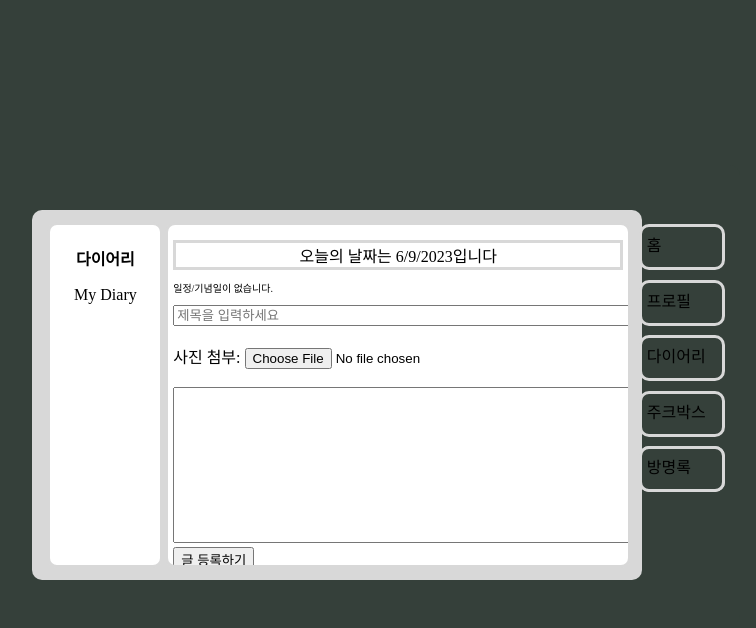
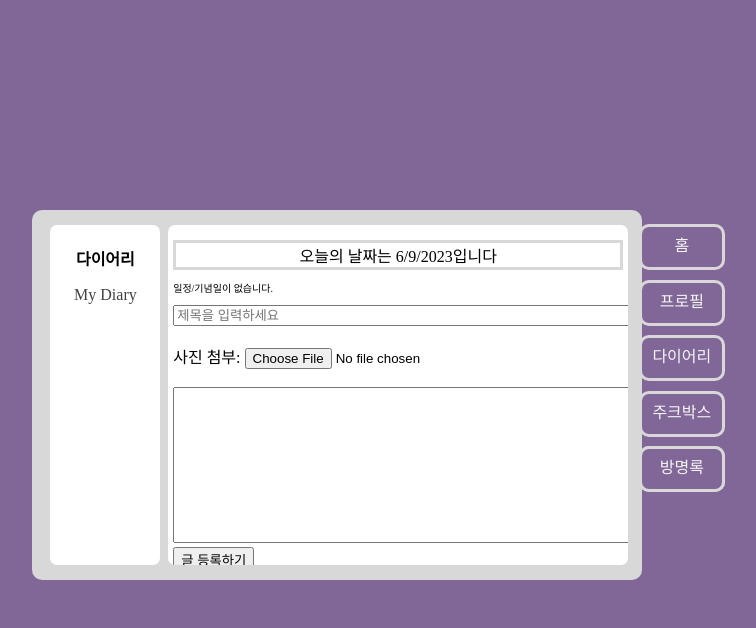
Before and after one commit to realdongchimi/CyworldCRUD, a plain HTML site: page cyworlddiary.html in a window 1280 px wide. Shown: the part 5-633 px from the top of the page, without its empty margins (280-1036 px from the left). Drawn offline with Linux system fonts and the light colour scheme; a web font is replaced by a local one.

Commit message:
디자인 수정

```diff
--- a/cyworld.css
+++ b/cyworld.css
@@ -9,14 +9,14 @@ body{
   size: 100%;
   width: 750px;
   height: 450px;
-   background-color: #35403A;
-   font-family: 'GangwonEdu_OTFBoldA';
+  background-color: #816797;
+  font-family: 'GangwonEdu_OTFBoldA';
 }
 
 .mainbox  {
   width: 750px;
   height: 450px;
-  background-color: #35403A;
+  background-color: #816797;
   position: absolute;
   left: 50%;
   top: 50%;
@@ -68,7 +68,8 @@ body{
 }
 
 .rock {
-  align-items: center;
+  display: flex;
+  justify-content: center;
 }
 
 .message2 {
@@ -100,15 +101,17 @@ body{
 }
 
 a{
+  display: flex;
+  justify-content: center;
   text-decoration: none;
-  color: black;
+  color: whitesmoke;
   font-family: 'GangwonEdu_OTFBoldA';
 }
 
 .minibox1 {
   width: 70px;
   height: 30px;
-  background-color: #35403A;
+  background-color: #816797;
   position: absolute;
   left: 106.5%;
   top: 10%;
@@ -122,7 +125,7 @@ a{
 .minibox2 {
   width: 70px;
   height: 30px;
-  background-color: #35403A;
+  background-color: #816797;
   position: absolute;
   left: 106.5%;
   top: 25%;
@@ -136,7 +139,7 @@ a{
 .minibox3 {
   width: 70px;
   height: 30px;
-  background-color: #35403A;
+  background-color: #816797;
   position: absolute;
   left: 106.5%;
   top: 40%;
@@ -150,7 +153,7 @@ a{
 .minibox4 {
   width: 70px;
   height: 30px;
-  background-color: #35403A;
+  background-color: #816797;
   position: absolute;
   left: 106.5%;
   top: 55%;
@@ -164,7 +167,7 @@ a{
 .minibox5 {
   width: 70px;
   height: 30px;
-  background-color: #35403A;
+  background-color: #816797;
   position: absolute;
   left: 106.5%;
   top: 70%;
@@ -178,7 +181,7 @@ a{
 .minibox6 {
   width: 70px;
   height: 30px;
-  background-color: #35403A;
+  background-color: #816797;
   position: absolute;
   left: 106.5%;
   top: 70%;
--- a/cyworldJB.css
+++ b/cyworldJB.css
@@ -10,13 +10,13 @@ body{
   size: 100%;
   width: 750px;
   height: 450px;
-   background-color: #35403A;
+  background-color: #816797;
 }
 
 .mainbox  {
   width: 750px;
   height: 450px;
-  background-color: #35403A;
+  background-color: #816797;
   position: absolute;
   left: 50%;
   top: 50%;
@@ -54,15 +54,18 @@ body{
 }
 
 a {
+  font-family: 'GangwonEdu_OTFBoldA';
   text-decoration: none;
-  color: black;
-  font-family: 'GangwonEdu_OTFBoldA';
+  display: flex;
+  justify-content: center;
+  text-decoration: none;
+  color: whitesmoke;
 }
 
 .minibox1 {
   width: 70px;
   height: 30px;
-  background-color: #35403A;
+  background-color: #816797;
   position: absolute;
   left: 106.5%;
   top: 10%;
@@ -76,7 +79,7 @@ a {
 .minibox2 {
   width: 70px;
   height: 30px;
-  background-color: #35403A;
+  background-color: #816797;
   position: absolute;
   left: 106.5%;
   top: 25%;
@@ -90,7 +93,7 @@ a {
 .minibox3 {
   width: 70px;
   height: 30px;
-  background-color: #35403A;
+  background-color: #816797;
   position: absolute;
   left: 106.5%;
   top: 40%;
@@ -104,7 +107,7 @@ a {
 .minibox4 {
   width: 70px;
   height: 30px;
-  background-color: #35403A;
+  background-color: #816797;
   position: absolute;
   left: 106.5%;
   top: 55%;
@@ -118,7 +121,7 @@ a {
 .minibox5 {
   width: 70px;
   height: 30px;
-  background-color: #35403A;
+  background-color: #816797;
   position: absolute;
   left: 106.5%;
   top: 70%;
@@ -132,7 +135,7 @@ a {
 .minibox6 {
   width: 70px;
   height: 30px;
-  background-color: #35403A;
+  background-color: #816797;
   position: absolute;
   left: 106.5%;
   top: 70%;
@@ -217,6 +220,6 @@ a {
 }
 
 .progress-bar::-webkit-progress-value {
-  background-color: #35403A;
+  background-color: #816797;
   border-radius: 5px;
 }
--- a/cyworlddiary.css
+++ b/cyworlddiary.css
@@ -10,13 +10,13 @@ body{
   size: 100%;
   width: 750px;
   height: 450px;
-   background-color: #35403A;
+  background-color: #816797;
 }
 
 .mainbox  {
   width: 750px;
   height: 450px;
-  background-color: #35403A;
+  background-color: #816797;
   position: absolute;
   left: 50%;
   top: 50%;
@@ -73,9 +73,12 @@ body{
 }
 
 a {
+  font-family: 'GangwonEdu_OTFBoldA';
   text-decoration: none;
-  color: black;
-  font-family: 'GangwonEdu_OTFBoldA';
+  display: flex;
+  justify-content: center;
+  text-decoration: none;
+  color: whitesmoke;
 }
 
 .date1  {
@@ -98,7 +101,7 @@ footer{
 .minibox1 {
   width: 70px;
   height: 30px;
-  background-color: #35403A;
+  background-color: #816797;
   position: absolute;
   left: 106.5%;
   top: 10%;
@@ -112,7 +115,7 @@ footer{
 .minibox2 {
   width: 70px;
   height: 30px;
-  background-color: #35403A;
+  background-color: #816797;
   position: absolute;
   left: 106.5%;
   top: 25%;
@@ -126,7 +129,7 @@ footer{
 .minibox3 {
   width: 70px;
   height: 30px;
-  background-color: #35403A;
+  background-color: #816797;
   position: absolute;
   left: 106.5%;
   top: 40%;
@@ -140,7 +143,7 @@ footer{
 .minibox4 {
   width: 70px;
   height: 30px;
-  background-color: #35403A;
+  background-color: #816797;
   position: absolute;
   left: 106.5%;
   top: 55%;
@@ -154,7 +157,7 @@ footer{
 .minibox5 {
   width: 70px;
   height: 30px;
-  background-color: #35403A;
+  background-color: #816797;
   position: absolute;
   left: 106.5%;
   top: 70%;
@@ -168,7 +171,7 @@ footer{
 .minibox6 {
   width: 70px;
   height: 30px;
-  background-color: #35403A;
+  background-color: #816797;
   position: absolute;
   left: 106.5%;
   top: 70%;
--- a/cyworlddiary.html
+++ b/cyworlddiary.html
@@ -13,7 +13,7 @@
     <div class="smallbox">
       <div class="partbox">
         <p><strong>다이어리</strong></p>
-        <p><a href="cyworlddiary.html">My Diary</a></p>
+        <p><a href="cyworlddiary.html" style="color: rgb(66, 66, 66);">My Diary</a></p>
       </div>
       <div class="partbox2">
         <div class="date1">
--- a/cyworldguest.css
+++ b/cyworldguest.css
@@ -10,13 +10,13 @@ body{
   size: 100%;
   width: 750px;
   height: 450px;
-   background-color: #35403A;
+  background-color: #816797;
 }
 
 .mainbox  {
   width: 750px;
   height: 450px;
-  background-color: #35403A;
+  background-color: #816797;
   position: absolute;
   left: 50%;
   top: 50%;
@@ -54,16 +54,19 @@ body{
   overflow-y: scroll;
 }
 
-a{
+a {
+  font-family: 'GangwonEdu_OTFBoldA';
   text-decoration: none;
-  color: black;
-  font-family: 'GangwonEdu_OTFBoldA';
+  display: flex;
+  justify-content: center;
+  text-decoration: none;
+  color: whitesmoke;
 }
 
 .minibox1 {
   width: 70px;
   height: 30px;
-  background-color: #35403A;
+  background-color: #816797;
   position: absolute;
   left: 106.5%;
   top: 10%;
@@ -77,7 +80,7 @@ a{
 .minibox2 {
   width: 70px;
   height: 30px;
-  background-color: #35403A;
+  background-color: #816797;
   position: absolute;
   left: 106.5%;
   top: 25%;
@@ -91,7 +94,7 @@ a{
 .minibox3 {
   width: 70px;
   height: 30px;
-  background-color: #35403A;
+  background-color: #816797;
   position: absolute;
   left: 106.5%;
   top: 40%;
@@ -105,7 +108,7 @@ a{
 .minibox4 {
   width: 70px;
   height: 30px;
-  background-color: #35403A;
+  background-color: #816797;
   position: absolute;
   left: 106.5%;
   top: 55%;
@@ -119,7 +122,7 @@ a{
 .minibox5 {
   width: 70px;
   height: 30px;
-  background-color: #35403A;
+  background-color: #816797;
   position: absolute;
   left: 106.5%;
   top: 70%;
@@ -133,7 +136,7 @@ a{
 .minibox6 {
   width: 70px;
   height: 30px;
-  background-color: #35403A;
+  background-color: #816797;
   position: absolute;
   left: 106.5%;
   top: 70%;
--- a/cyworldprofile.css
+++ b/cyworldprofile.css
@@ -10,13 +10,13 @@ body{
   size: 100%;
   width: 750px;
   height: 450px;
-   background-color: #35403A;
+  background-color: #816797;
 }
 
 .mainbox  {
   width: 750px;
   height: 450px;
-  background-color: #35403A;
+  background-color: #816797;
   position: absolute;
   left: 50%;
   top: 50%;
@@ -91,13 +91,16 @@ body{
 a {
   font-family: 'GangwonEdu_OTFBoldA';
   text-decoration: none;
-  color: black;
+  display: flex;
+  justify-content: center;
+  text-decoration: none;
+  color: whitesmoke;
 }
 
 .minibox1 {
   width: 70px;
   height: 30px;
-  background-color: #35403A;
+  background-color: #816797;
   position: absolute;
   left: 106.5%;
   top: 10%;
@@ -111,7 +114,7 @@ a {
 .minibox2 {
   width: 70px;
   height: 30px;
-  background-color: #35403A;
+  background-color: #816797;
   position: absolute;
   left: 106.5%;
   top: 25%;
@@ -125,7 +128,7 @@ a {
 .minibox3 {
   width: 70px;
   height: 30px;
-  background-color: #35403A;
+  background-color: #816797;
   position: absolute;
   left: 106.5%;
   top: 40%;
@@ -139,7 +142,7 @@ a {
 .minibox4 {
   width: 70px;
   height: 30px;
-  background-color: #35403A;
+  background-color: #816797;
   position: absolute;
   left: 106.5%;
   top: 55%;
@@ -153,7 +156,7 @@ a {
 .minibox5 {
   width: 70px;
   height: 30px;
-  background-color: #35403A;
+  background-color: #816797;
   position: absolute;
   left: 106.5%;
   top: 70%;
@@ -167,7 +170,7 @@ a {
 .minibox6 {
   width: 70px;
   height: 30px;
-  background-color: #35403A;
+  background-color: #816797;
   position: absolute;
   left: 106.5%;
   top: 70%;
```
Also changed, not shown: cyworldprofile.html (+1 -1 lines), 1 other file.
